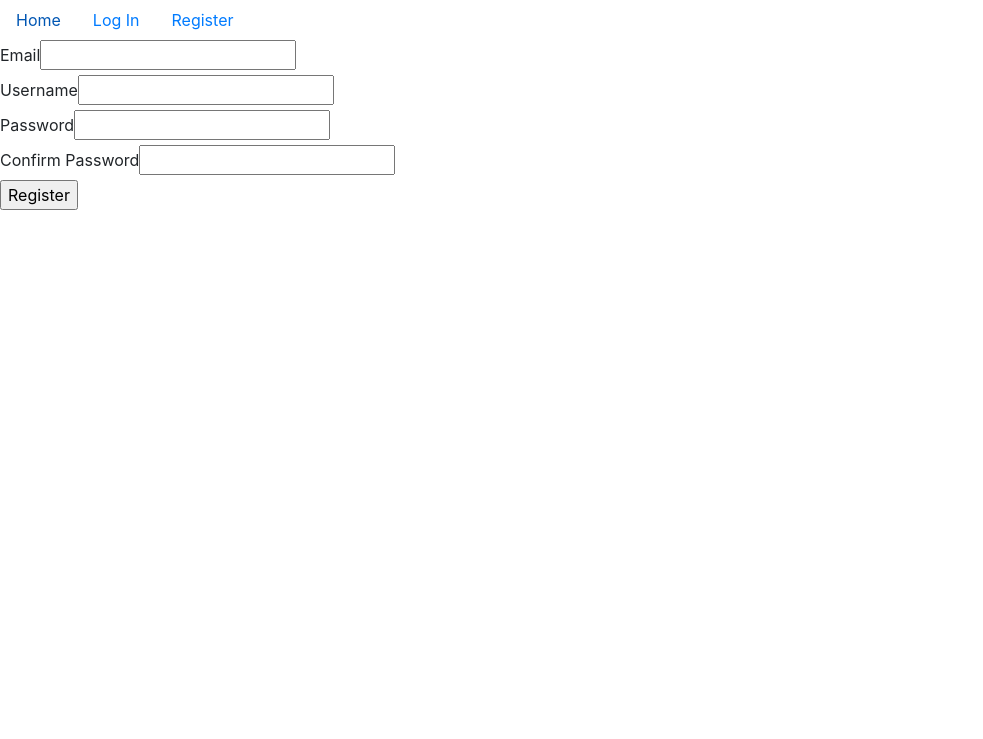
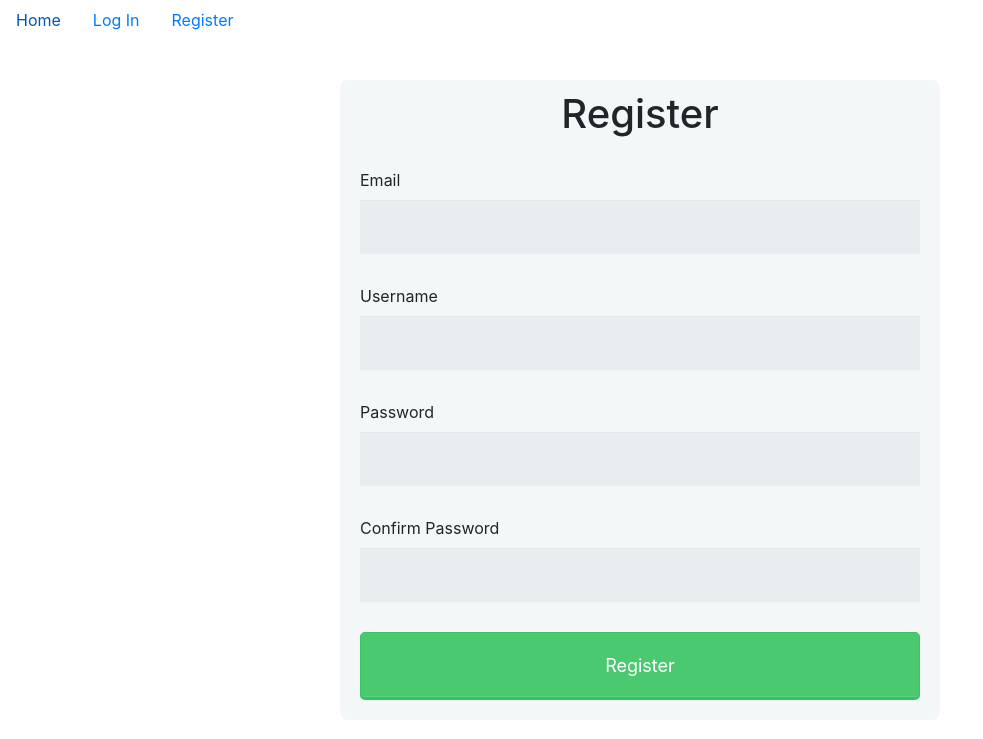
Before and after one commit to l-wong/dawg_blawg, a Flask app: page /register in a window 1280 px wide. Shown: the top 739 px of the page, without its empty margins (0-983 px from the left). Run offline with Flask 2, Linux system fonts and the light colour scheme; some libraries are stand-ins or nearby versions.

Commit message:
css for register and login

```diff
--- /dev/null
+++ b/dawgblawg/static/style.css
@@ -0,0 +1,54 @@
+h1 {
+  margin: 0 0 30px 0;
+  text-align: center;
+}
+
+form {
+  max-width: 600px;
+  margin: 10px auto;
+  padding: 10px 20px;
+  background: #f4f7f8;
+  border-radius: 8px;
+}
+
+.form-label {
+  display: block;
+  margin-bottom: 8px;
+}
+
+.form-submit {
+  padding: 19px 39px 18px 39px;
+  color: #FFF;
+  background-color: #4bc970;
+  font-size: 18px;
+  text-align: center;
+  font-style: normal;
+  border-radius: 5px;
+  width: 100%;
+  border: 1px solid #3ac162;
+  border-width: 1px 1px 3px;
+  box-shadow: 0 -1px 0 rgba(255,255,255,0.1) inset;
+  margin-bottom: 10px;
+  cursor: pointer;
+}
+
+.form-input {
+  background: rgba(255,255,255,0.1);
+  border: none;
+  font-size: 16px;
+  height: auto;
+  margin: 0;
+  outline: 0;
+  padding: 15px;
+  width: 100%;
+  background-color: #e8eeef;
+  color: #8a97a0;
+  box-shadow: 0 1px 0 rgba(0,0,0,0.03) inset;
+  margin-bottom: 30px;
+
+}
+
+.nav {
+  height: 70px;
+
+}
--- a/dawgblawg/templates/base.html
+++ b/dawgblawg/templates/base.html
@@ -5,6 +5,7 @@
     <script src="https://code.jquery.com/jquery-3.2.1.slim.min.js" integrity="sha384-KJ3o2DKtIkvYIK3UENzmM7KCkRr/rE9/Qpg6aAZGJwFDMVNA/GpGFF93hXpG5KkN" crossorigin="anonymous"></script>
     <script src="https://cdnjs.cloudflare.com/ajax/libs/popper.js/1.12.9/umd/popper.min.js" integrity="sha384-ApNbgh9B+Y1QKtv3Rn7W3mgPxhU9K/ScQsAP7hUibX39j7fakFPskvXusvfa0b4Q" crossorigin="anonymous"></script>
     <script src="https://maxcdn.bootstrapcdn.com/bootstrap/4.0.0/js/bootstrap.min.js" integrity="sha384-JZR6Spejh4U02d8jOt6vLEHfe/JQGiRRSQQxSfFWpi1MquVdAyjUar5+76PVCmYl" crossorigin="anonymous"></script>
+    <link rel="stylesheet" type="text/css" href="{{ url_for('static', filename='style.css') }}">
     <meta charset="utf-8">
     <title>Dawg Blawg</title>
 
@@ -22,7 +23,7 @@
       {% endif %}
     {% endwith %}
 
-    <ul class="nav">
+  <ul class="nav">
 
     <li class="nav-item">
       <a class="nav-link" href="{{ url_for('home') }}">Home</a>
--- a/dawgblawg/templates/register.html
+++ b/dawgblawg/templates/register.html
@@ -2,11 +2,12 @@
 {% block content %}
 
   <form method="post">
+    <h1>Register</h1>
     {{form.hidden_tag()}}
-    {{form.email.label}}{{form.email}}<br>
-    {{form.username.label}}{{form.username()}}<br>
-    {{form.password.label}}{{form.password()}}<br>
-    {{form.pass_confirm.label}}{{form.pass_confirm}}<br>
-    {{form.submit()}}
+    {{form.email.label(class_="form-label")}}{{form.email(class_="form-input")}}<br>
+    {{form.username.label(class_="form-label")}}{{form.username(class_="form-input")}}<br>
+    {{form.password.label(class_="form-label")}}{{form.password(class_="form-input")}}<br>
+    {{form.pass_confirm.label(class_="form-label")}}{{form.pass_confirm(class_="form-input")}}<br>
+    {{form.submit(class_="form-submit")}}
   </form>
 {% endblock %}
```
Also changed, not shown: dawgblawg/templates/login.html (+4 -3 lines).
